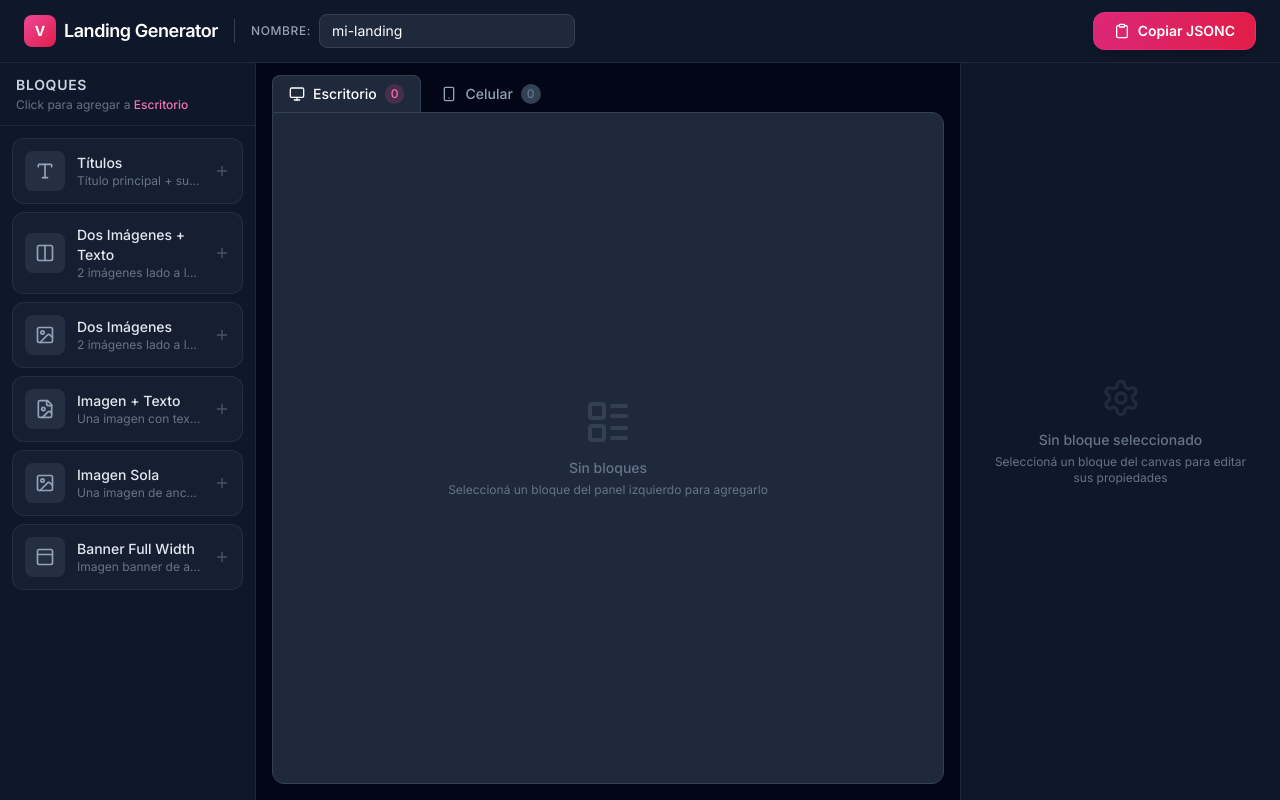
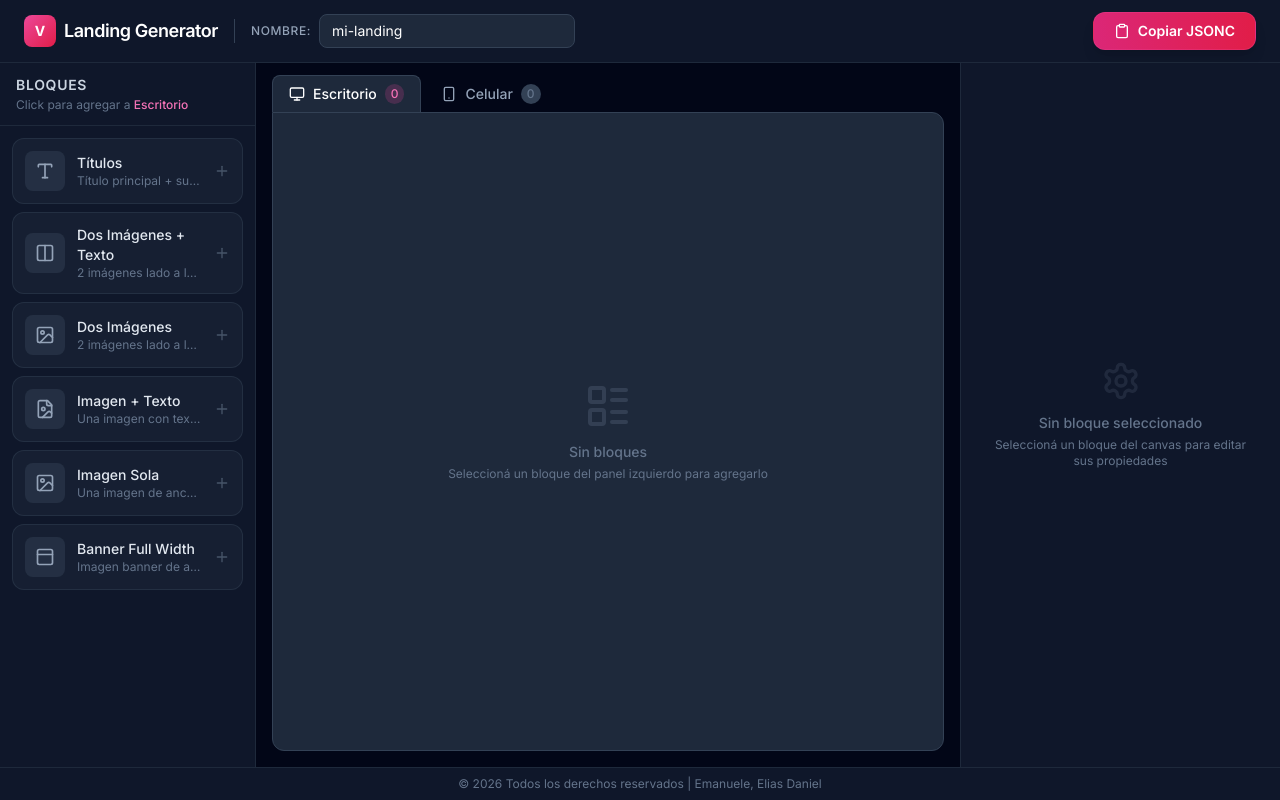
Before and after one commit to emanueleelias/vtex-landing-generator, a React (Vite) app: page / in a window 1280 px wide. Built offline with nearby package versions, Linux system fonts and the light colour scheme.

Commit message:
Git ignore y footer sencillo

```diff
--- a/src/App.tsx
+++ b/src/App.tsx
@@ -60,6 +60,11 @@ export default function App() {
                     <PropertiesPanel />
                 </aside>
             </div>
+
+            {/* Footer */}
+            <footer className="py-2 text-center text-xs text-slate-500 bg-slate-900 border-t border-slate-800">
+                &copy; {new Date().getFullYear()} Todos los derechos reservados | Emanuele, Elias Daniel
+            </footer>
         </div>
     )
 }
```
Also changed, not shown: 3 other files (tests, documents, lock files or other folders).
